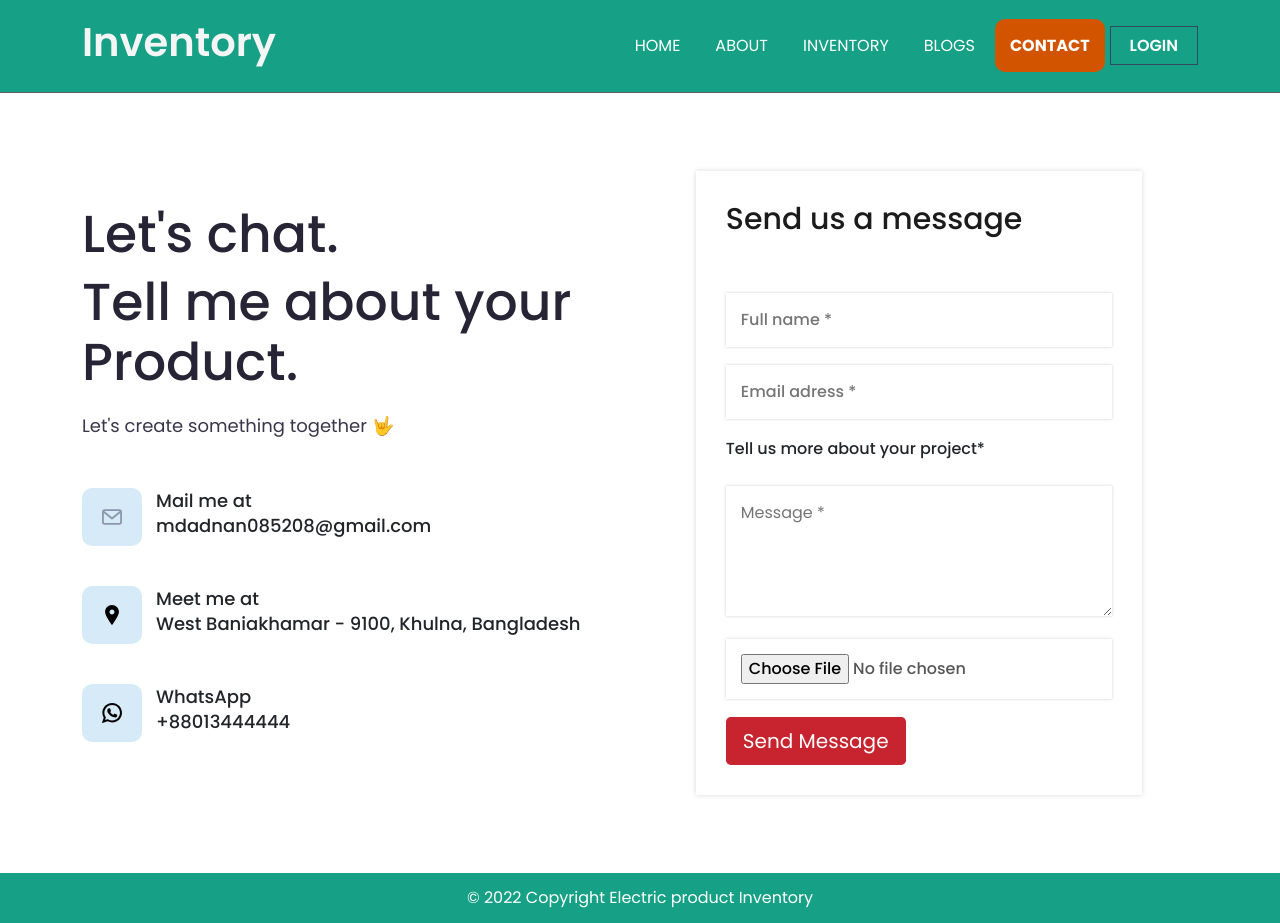
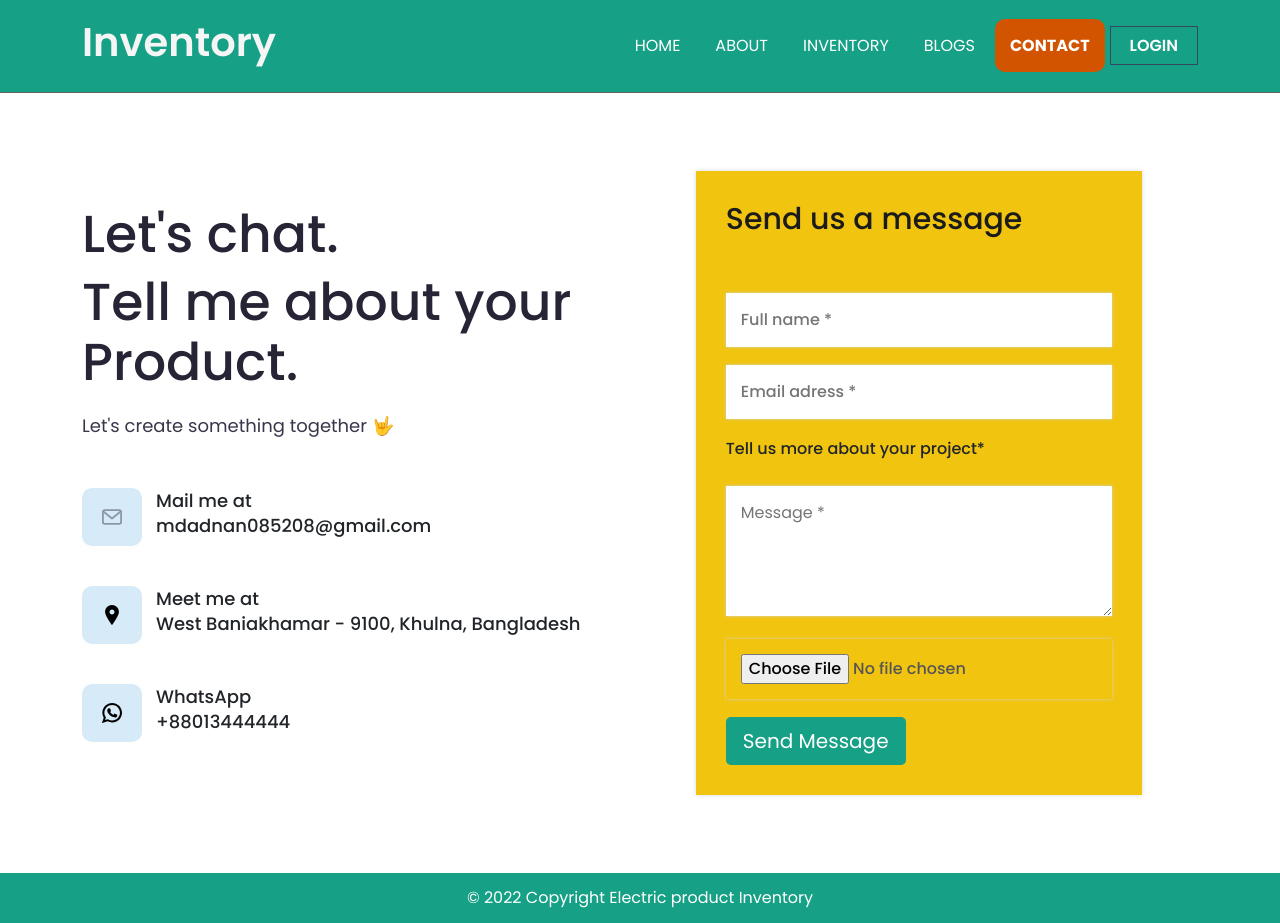
Before and after one commit to jradnan/warehouse-management-website, a React (Create React App) app: page /contact in a window 1280 px wide. Built offline with nearby package versions, Linux system fonts and the light colour scheme; no server answers.

Commit message:
form-add

```diff
--- a/src/Components/Contact/Contact.css
+++ b/src/Components/Contact/Contact.css
@@ -62,7 +62,7 @@ margin-left: 14px;
 /* left size styling end here  */
 .contact-form{
     width: 80%;
-    background-color: white;
+    background-color: #f1c40f;
     box-shadow: 0px 0px 5px 0px rgb(218, 218, 218);
     margin-left: 10%;
     padding: 30px;
@@ -97,7 +97,7 @@ margin-left: 14px;
 
 }
 .contact-form button{
-    background: #C8242F;
+    background: #16a085;
     color: white;
 }
 .contact-form button:hover{
```
